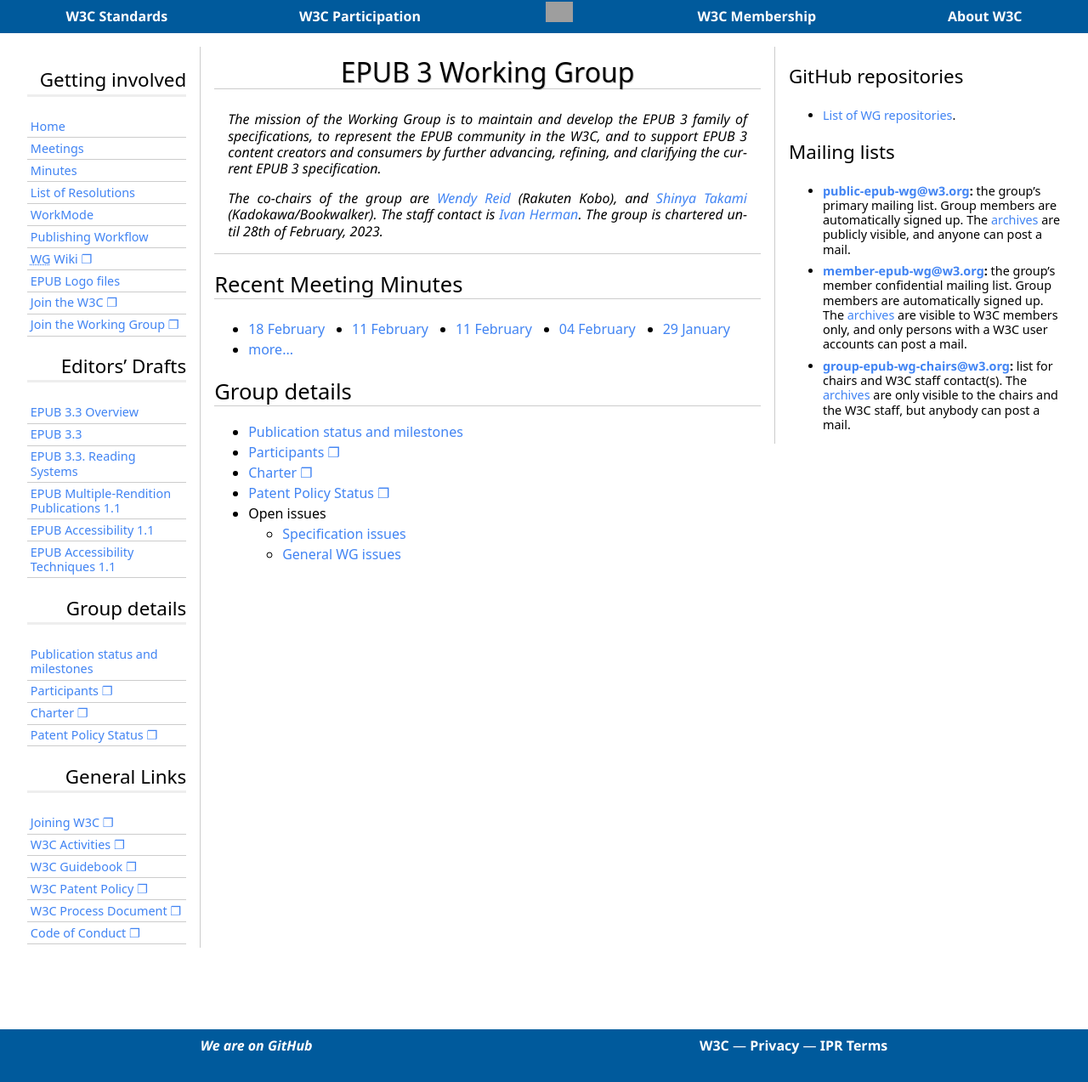
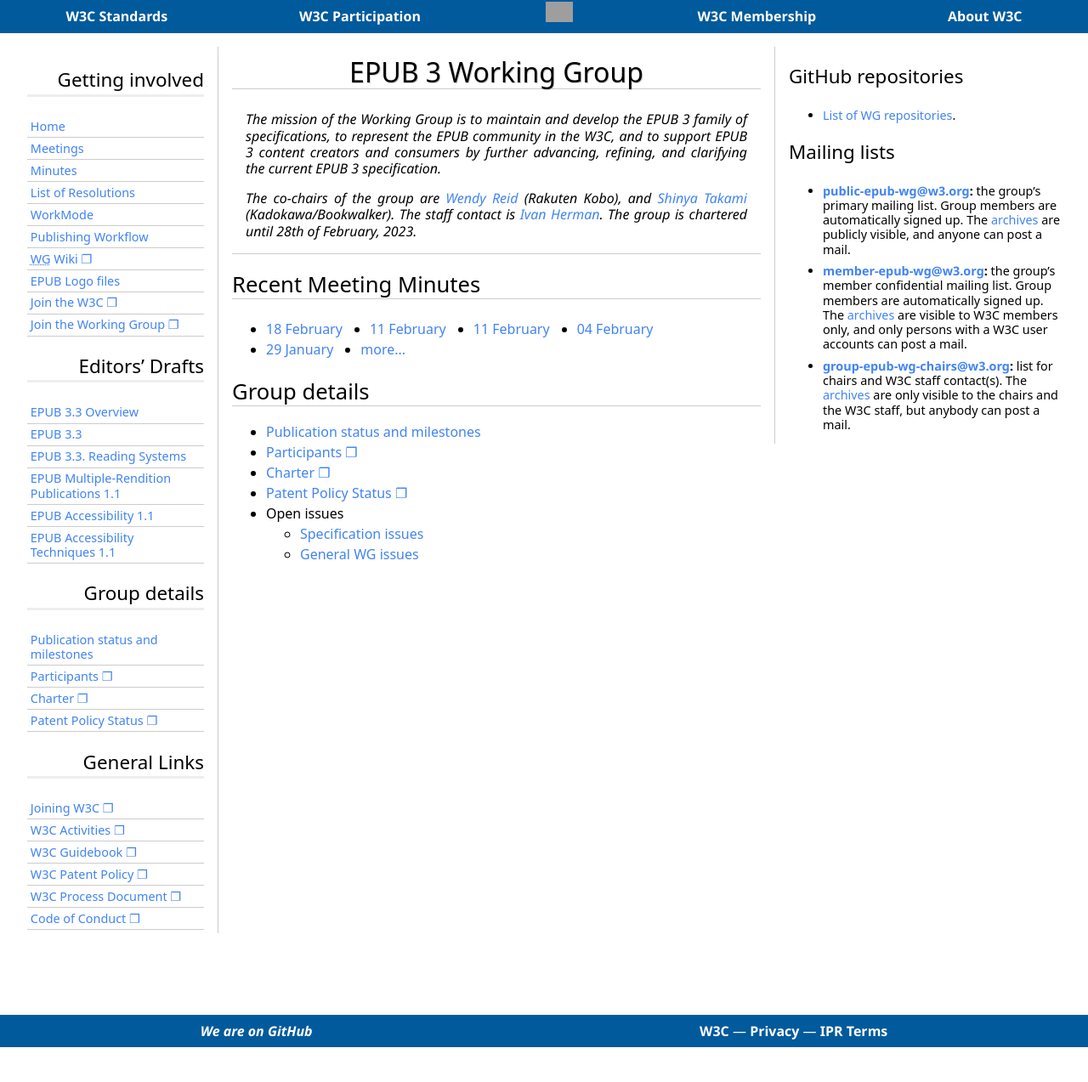
Before and after one commit to w3c/epub-wg, a Jekyll site: the page built from index.md, in a window 1280 px wide. Shown: the whole page at 85% size. Built offline with Jekyll 4.4.1, drawn with Linux system fonts in a browser that asks for light colours; some web fonts are replaced; after the commit the page ends 1232 px from its top, so only the background shows below that; grey boxes are pictures that could not be loaded.

Commit message:
Minor beautifications...

```diff
--- a/_includes/nav.html
+++ b/_includes/nav.html
@@ -28,9 +28,9 @@
             <li><a href="https://w3c.github.io/epub-specs/epub33/overview/">EPUB 3.3 Overview</a></li>
             <li><a href="https://w3c.github.io/epub-specs/epub33/core/">EPUB 3.3</a></li>
             <li><a href="https://w3c.github.io/epub-specs/epub33/rs/">EPUB 3.3. Reading Systems</a></li>
-            <li><a href="https://w3c.github.io/epub-specs/epub33/multi-rend/">EPUB Multiple-Rendition Publications 1.1</a></li>
-            <li><a href="https://w3c.github.io/epub-specs/epub33/a11y/">EPUB Accessibility 1.1 </a></li>
-            <li><a href="https://w3c.github.io/epub-specs/epub33/a11y-tech/">EPUB Accessibility Techniques 1.1</a></li>
+            <li><a href="https://w3c.github.io/epub-specs/epub33/multi-rend/">EPUB Multiple-Rendition Publications 1.1</a></li>
+            <li><a href="https://w3c.github.io/epub-specs/epub33/a11y/">EPUB Accessibility 1.1 </a></li>
+            <li><a href="https://w3c.github.io/epub-specs/epub33/a11y-tech/">EPUB Accessibility Techniques 1.1</a></li>
         </ul>
     </section>
 
--- a/assets/css/style.css
+++ b/assets/css/style.css
@@ -55,9 +55,8 @@
 }
 
 body {
-	margin:			0;
-	padding: 		0;
-	background: 	white;
+	margin:			0px;
+	padding: 		0px;
 	max-width: 		100%;
 	font-family:	'Noto Sans', Helvetica, sans-serif;
 }
@@ -75,7 +74,7 @@
 }
 
 h1 {
-	color: black;
+	color:  		black;
 	text-align:		center;
 	font-size: 		2rem;
 	font-weight:	500;
@@ -123,7 +122,7 @@
 }
 
 a[rel="external"]:after {
-  content: " ❐"
+  	content: " ❐"
 }
 
 /*** header ***/
@@ -158,17 +157,9 @@
 
 /*** main ***/
 /*
-The flex consists of three columns:
- - a nav element
- - a section with the main content
- - an aside
-
- Note that the default setups are for a mobile site; the larger screens have slightly different flex values set below!
+* see below for display control
 */
 main {
-	display: 		flex;
-	flex-direction: column;
-	flex-wrap: 		wrap;
 	background: 	white;
 	color: 			black;
 	line-height: 	1.2;
@@ -183,19 +174,19 @@
 
 /* --- */
 main nav {
-	font-size: 		0.9em;
+	font-size: 		0.9rem;
 	margin-top:		1rem;
 	margin-bottom:	1rem;
 	padding-top:	0.5ex;
 	padding-bottom:	0.5ex;
-	border-top: 	2px solid #ccc;
-	min-width: 13em;
+	min-width: 		13rem;
 }
 
 main nav h3 {
 	padding-bottom:	0.2ex;
 	border-bottom:	3px solid #eee;
 }
+
 main nav li {
 	font-weight:	500;
 	padding:		0.5ex;
@@ -207,7 +198,7 @@
 }
 
 aside {
-	font-size: 		0.9em;
+	font-size: 		0.9rem;
 	margin-top:		1rem;
 	margin-bottom:	1rem;
 	border-top: 	2px solid #ddd;
@@ -260,15 +251,10 @@
 	content: "and "
 }
 
-/*section#articles {
-	border-top: 2px solid #ddd;
-}*/
-
 article {
-  margin-top: 	 0.5rem;
-  padding:       1rem;
-  border: 		 1px solid #ddd;
-  border-radius: 0.5rem;
+	margin-top: 	2rem;
+  	padding:       	1rem;
+  	border-radius: 	0.5rem;
 }
 
 article h3 {
@@ -295,15 +281,18 @@
 footer {
 	background: 		#005A9C;
 	color: 				white;
+	width: 				100%;
 	margin: 			0;
+	margin-top: 		5rem;
 	padding-right: 		0.5rem;
 	padding-left: 		0.5rem;
 	padding-top: 		0.5rem;
-	padding-bottom:		1rem;
+	padding-bottom: 	0.5rem;
 	text-align: 		left;
 	display: 			flex;
 	flex-direction: 	row;
 	justify-content:	space-around;
+	box-sizing: 		border-box;
 }
 
 footer p {
@@ -320,55 +309,30 @@
 	max-width: 100%;
 	height: auto;
 }
+
+/* The display control via flexboxes in main */
+
 /*
-@media screen and (max-width: 78rem) {
-	main nav {
-		position: fixed;
-		top: 0; bottom: 0;
-		left: 0;
-		width: 23.5em;
-		max-width: 80%;
-		max-width: calc(100% - 2em - 26px);
-		overflow: auto;
-		padding: 0 1em;
-		padding-left: 42px;
-		padding-left: calc(1em + 26px);
-		background: inherit;
-		background-color: #f7f8f9;
-		color: black;
-		z-index: 0;
-		box-shadow: -.1em 0 .25em rgba(0,0,0,.1) inset;
-	}
+The flex consists of items:
+ - a nav element
+ - a section with the main content
+ - an aside
 
-	main nav h3 {
-		text-align: left;
-	}
-} */
-
-
+ There are two set ups, one for narrow screens (with items stacked vertically) and larger ones (with items in columns). The order of the
+ items is also dependent on the screen size
+*/
 @media screen {
-	main #content {
-		max-width:		60rem;
-	}
-
-	article {
-		margin-top: 	2rem;
-		border-top: 	0.5ex solid #ddd;
-	}
-
-	footer {
-		box-sizing: 	border-box;
-		width: 			100%;
-		margin-top: 	5rem;
-		padding-bottom: 2rem;
+	main {
+		display: 		 flex;
+		flex-wrap: 		 wrap;
+		justify-content: space-around;
+		align-items:	 flex-start;
 	}
 
 
 	@media (max-width: 78rem) {
 		main {
-			flex-flow: 			column;
-			justify-content:	space-around;
-			align-items:		flex-start;
+			flex-flow: 	column;
 		}
 
 		main nav {
@@ -401,12 +365,9 @@
 		}
 	}
 
-
 	@media (min-width: 78rem) {
 		main {
-			flex-flow: 			row;
-			justify-content:	space-around;
-			align-items:		flex-start;
+			flex-flow: 	row;
 		}
 
 		main nav {
@@ -414,13 +375,13 @@
 		}
 
 		main #content {
-			order: 2
+			order: 2;
+			max-width:		 60rem;
 		}
 
 		aside {
 			order: 3
 		}
-
 
 		main > * {
 			padding-right:	1rem;
```
